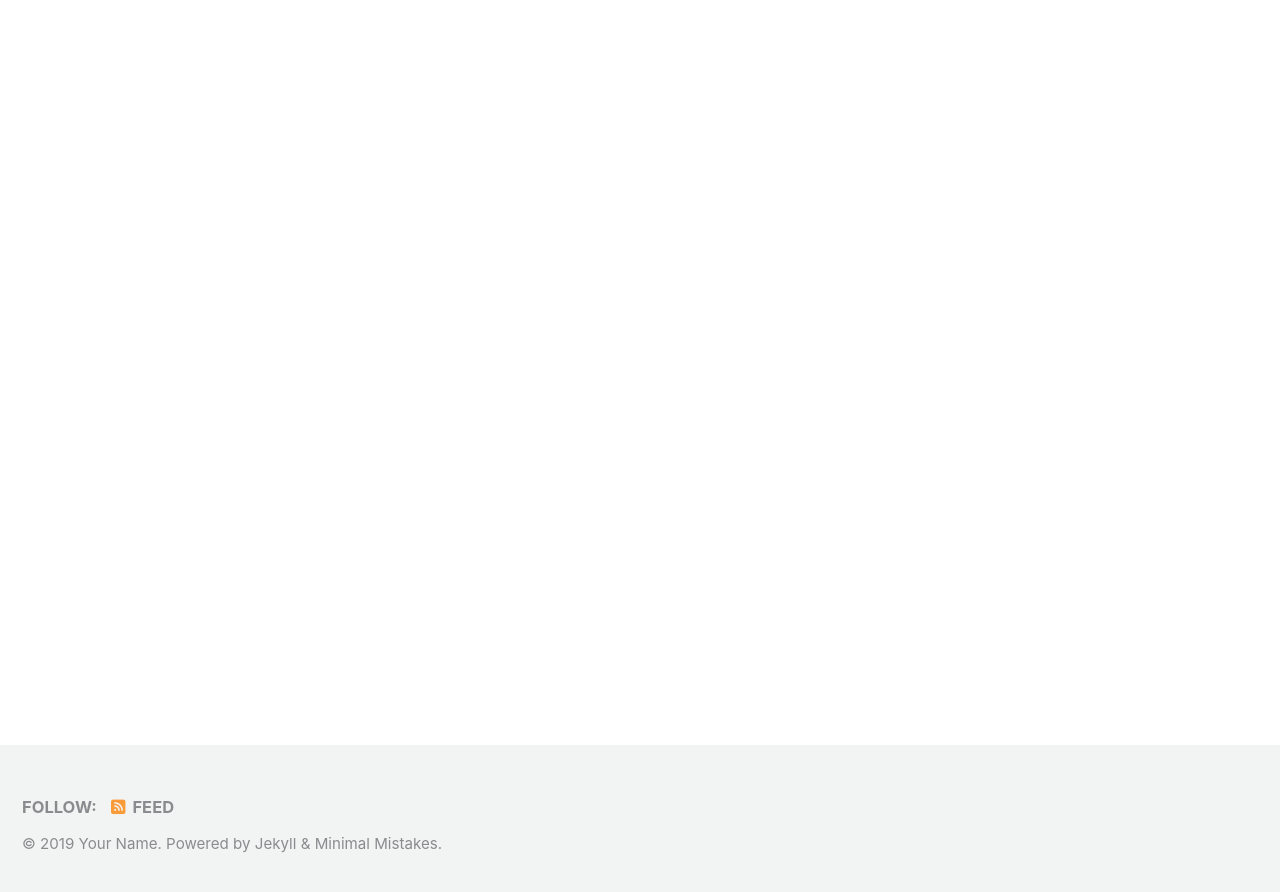
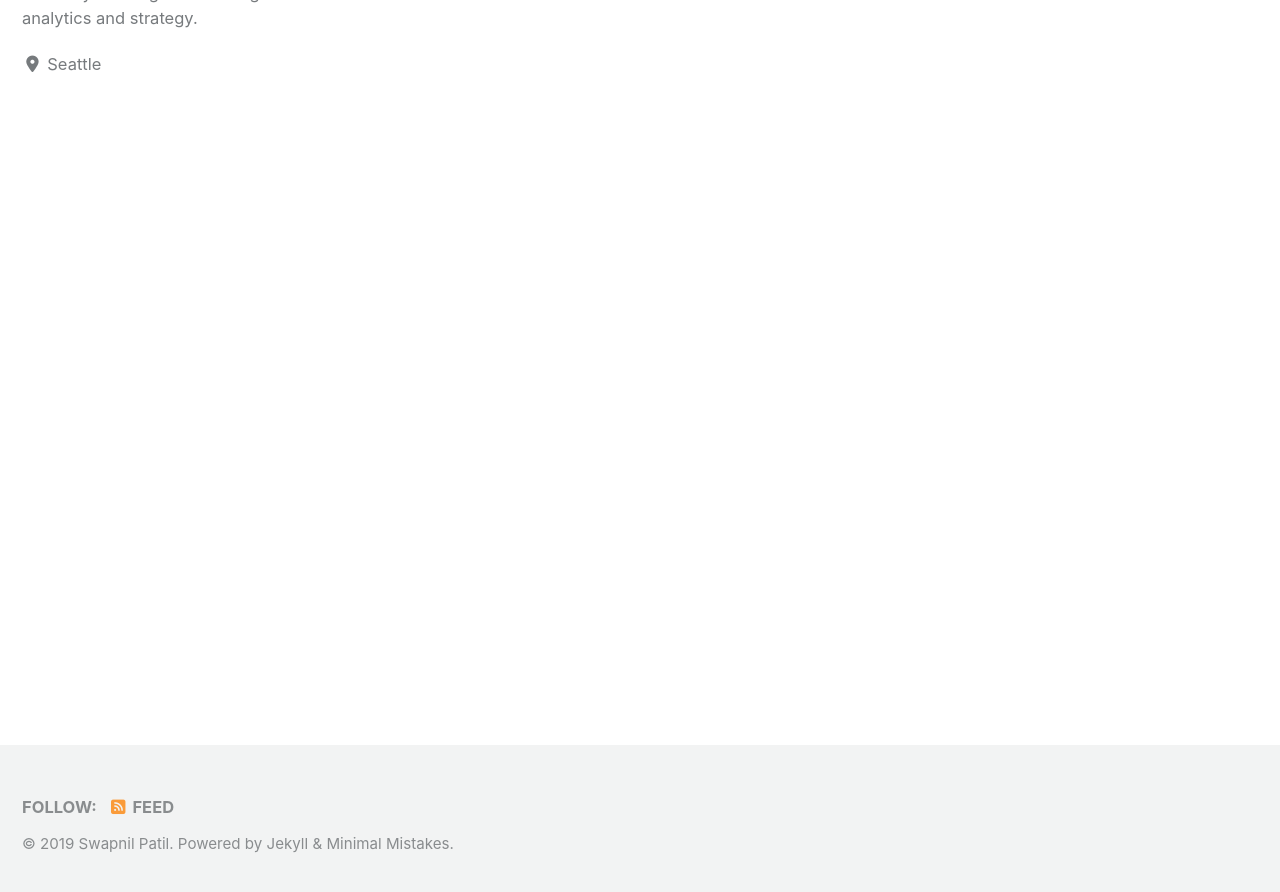
Before and after one commit to Swpnilsp/Swpnilsp.github.io_V2, a Jekyll site: the page built from index.html, in a window 1280 px wide and 900 px high, scrolled down 222 px. Shown: the top 892 px of the window. Built offline with Jekyll 4.4.1, drawn with Linux system fonts in a browser that asks for light colours; cached includes are drawn as plain includes; nearby versions of some CDN libraries; the list of posts is cut into pages by our own code; some of the changed text lies outside the part shown.

Commit message:
inital commit

```diff
--- a/_config.yml
+++ b/_config.yml
@@ -16,11 +16,11 @@ minimal_mistakes_skin    : "default" # "air", "aqua", "contrast", "dark", "dirt"
 
 # Site Settings
 locale                   : "en-US"
-title                    : "Site Title"
+title                    : "Project Porfolio"
 title_separator          : "-"
 subtitle                 : # site tagline that appears below site title in masthead
-name                     : "Your Name"
-description              : "An amazing website."
+name                     : "Swapnil Patil"
+description              : "This is a repository of some of the projects I worked on."
 url                      : # the base hostname & protocol for your site e.g. "https://mmistakes.github.io"
 baseurl                  : # the subpath of your site, e.g. "/blog"
 repository               : # GitHub username/repo-name e.g. "mmistakes/minimal-mistakes"
@@ -107,27 +107,27 @@ analytics:
 
 # Site Author
 author:
-  name             : "Your Name"
+  name             : "Swapnil Patil"
   avatar           : # path of avatar image, e.g. "/assets/images/bio-photo.jpg"
-  bio              : "I am an **amazing** person."
-  location         : "Somewhere"
+  bio              : "I am a software engineer turned data science professional, currently working in marketing analytics and strategy."
+  location         : "Seattle"
   email            :
   links:
     - label: "Email"
       icon: "fas fa-fw fa-envelope-square"
-      # url: mailto:your.name@email.com
+      # url: mailto:patilss@mail.uc.edu
     - label: "Website"
       icon: "fas fa-fw fa-link"
       # url: "https://your-website.com"
     - label: "Twitter"
       icon: "fab fa-fw fa-twitter-square"
-      # url: "https://twitter.com/"
+      # url: "https://twitter.com/SwpnilSP"
     - label: "Facebook"
       icon: "fab fa-fw fa-facebook-square"
       # url: "https://facebook.com/"
     - label: "GitHub"
       icon: "fab fa-fw fa-github"
-      # url: "https://github.com/"
+      # url: "https://github.com/Swpnilsp"
     - label: "Instagram"
       icon: "fab fa-fw fa-instagram"
       # url: "https://instagram.com/"
@@ -137,13 +137,13 @@ footer:
   links:
     - label: "Twitter"
       icon: "fab fa-fw fa-twitter-square"
-      # url:
+      # url: "https://twitter.com/SwpnilSP"
     - label: "Facebook"
       icon: "fab fa-fw fa-facebook-square"
       # url:
     - label: "GitHub"
       icon: "fab fa-fw fa-github"
-      # url:
+      # url: "https://github.com/Swpnilsp"
     - label: "GitLab"
       icon: "fab fa-fw fa-gitlab"
       # url:
```
